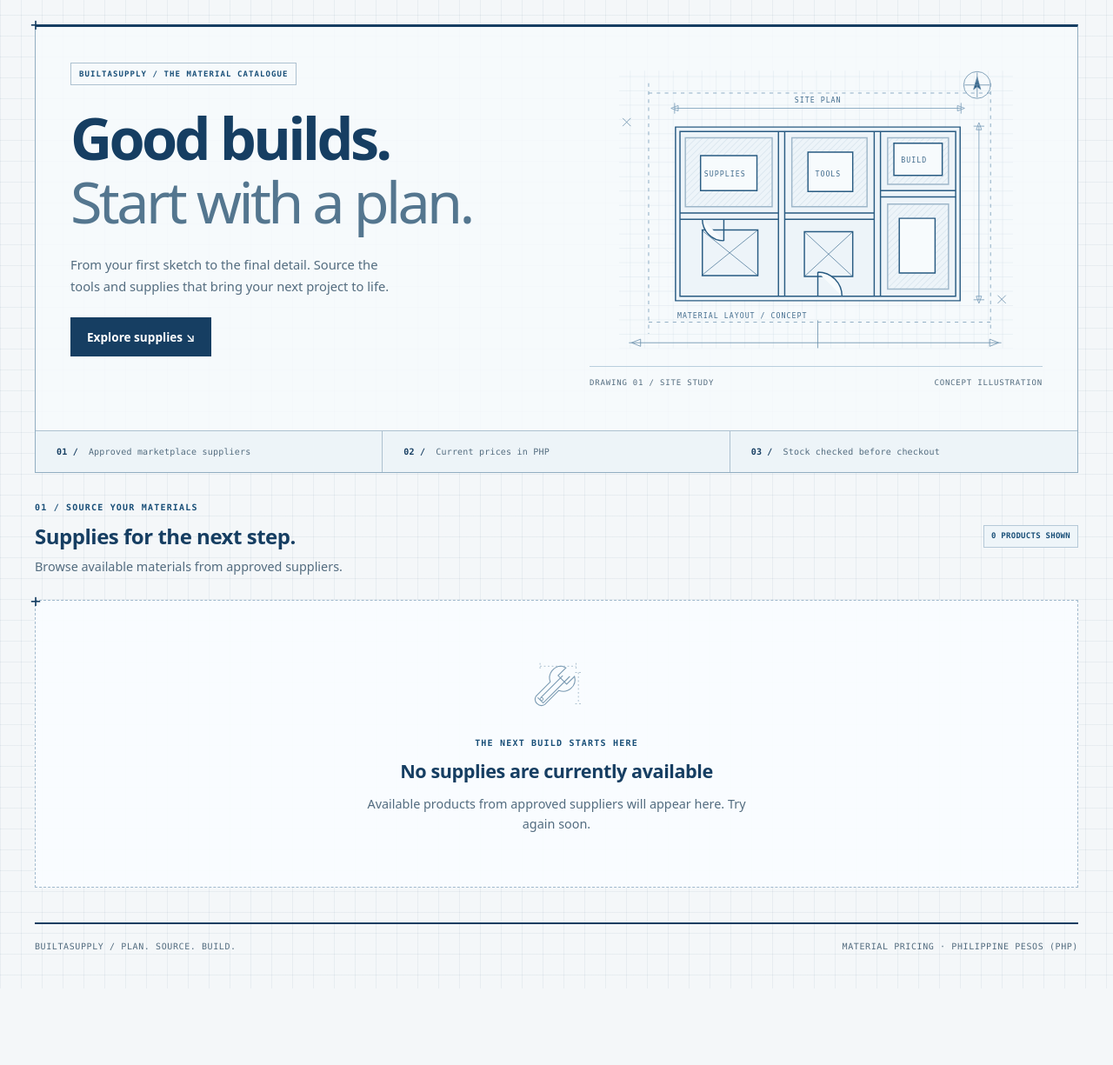
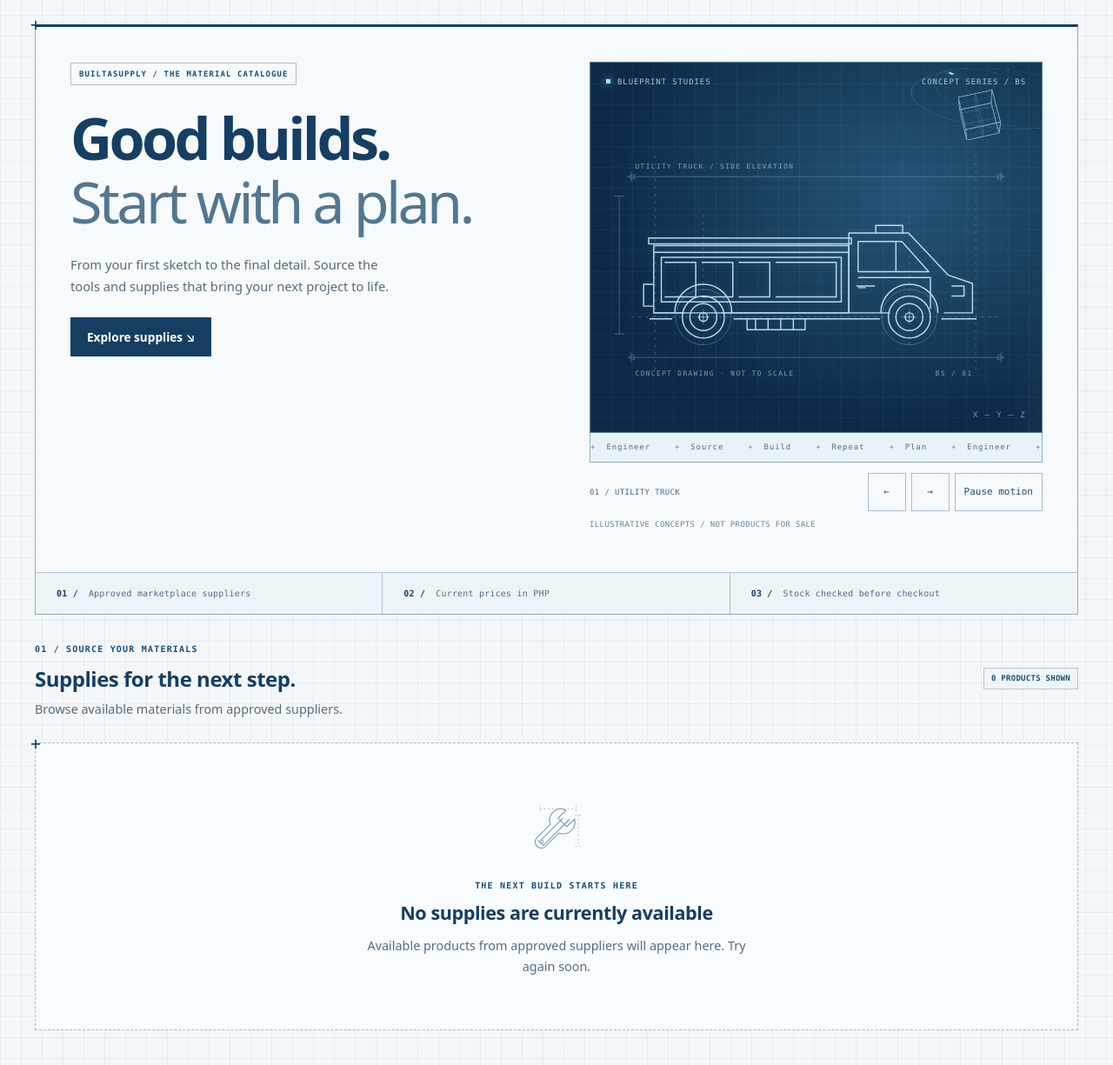
Before and after one commit to JOHNARVINTUM/Buildasupply, a Django app: page /shop/ in a window 1280 px wide. Shown: the part 127-1352 px from the top of the page at 87% size. Before the commit the page ends 1264 px from the top, so only its background shows below. Run offline with Django 5.2, Linux system fonts and the light colour scheme; data that the repository does not hold is empty.

Commit message:
feat: add animated vehicle blueprint showcase

```diff
--- a/templates/carts/browse.html
+++ b/templates/carts/browse.html
@@ -5,7 +5,7 @@
 {% block customer_content %}
 <section class="hero">
   <div><span class="eyebrow">BUILTASUPPLY / The material catalogue</span><h1>Good builds.<br><span>Start with a plan.</span></h1><p>From your first sketch to the final detail. Source the tools and supplies that bring your next project to life.</p><a class="button" href="#supplies">Explore supplies <span aria-hidden="true">↘</span></a></div>
-  {% include 'customers/includes/site_plan.html' %}
+  {% include 'customers/includes/blueprint_showcase.html' %}
   <div class="hero-strip"><div><b>01 /</b> Approved marketplace suppliers</div><div><b>02 /</b> Current prices in PHP</div><div><b>03 /</b> Stock checked before checkout</div></div>
 </section>
 <section id="supplies" aria-labelledby="catalogue-heading">
--- /dev/null
+++ b/templates/customers/includes/blueprint_showcase.html
@@ -0,0 +1,99 @@
+<style>
+/* Motion is confined to this decorative marketplace showcase. */
+.blueprint-showcase{min-width:0;width:100%;align-self:center;color:#b8d9ef;margin-bottom:24px;--scene-line:#8ebfdf}
+.blueprint-showcase .motion-stage{position:relative;isolation:isolate;background:radial-gradient(ellipse at 70% 35%,#235477,#0c2945 70%);border:1px solid #517f9f;overflow:hidden;aspect-ratio:1.22;perspective:800px}
+.blueprint-showcase .motion-stage::before{content:'';position:absolute;inset:0;background-image:linear-gradient(#acd6f70d 1px,transparent 1px),linear-gradient(90deg,#acd6f70d 1px,transparent 1px);background-size:24px 24px;pointer-events:none}
+.blueprint-showcase .scene-heading{position:absolute;inset:16px 18px auto;display:flex;justify-content:space-between;gap:12px;font:9px/1.5 ui-monospace,Consolas,monospace;letter-spacing:.1em;text-transform:uppercase;z-index:3;color:#a4c7df}
+.blueprint-showcase .scene-heading span:first-child::before{content:'';display:inline-block;width:5px;height:5px;background:#9ce5f3;margin:0 8px 1px 0;box-shadow:0 0 10px #9ce5f3}
+.blueprint-showcase .vehicle-slides{position:absolute;inset:64px 8px 22px;z-index:2;display:grid;align-items:center}
+.blueprint-showcase .vehicle-slide{grid-area:1/1;opacity:0;visibility:hidden;transform:translateY(14px);transition:opacity .7s,transform .7s,visibility .7s;min-width:0}
+.blueprint-showcase .vehicle-slide.active{opacity:1;visibility:visible;transform:translateY(0)}
+.blueprint-showcase .vehicle-drawing{display:block;width:100%;height:auto;filter:drop-shadow(0 0 4px #a9d9ff22)}
+.blueprint-showcase .vehicle-slide .plan{padding:0 20px}
+.blueprint-showcase .vehicle-slide .plan svg{max-height:280px}
+.blueprint-showcase .vehicle-slide .plan-caption{display:none}
+.blueprint-showcase .vehicle-slide .plan{filter:brightness(1.9) saturate(.4)}
+.blueprint-showcase .scan-line{position:absolute;inset:0 auto 0 -20%;width:20%;background:linear-gradient(90deg,transparent,#a9d9ff0e,transparent);border-right:1px solid #a9d9ff22;transform:skewX(-12deg);animation:blueprint-scan 8s linear infinite paused;pointer-events:none;z-index:4}
+.blueprint-showcase .orbit{position:absolute;width:200px;height:200px;top:-62px;right:-50px;border:1px solid #83bad84d;border-radius:50%;transform:rotateX(58deg) rotateZ(0deg);animation:blueprint-orbit 22s linear infinite paused;pointer-events:none}
+.blueprint-showcase .orbit::before{content:'';position:absolute;top:26px;left:23px;width:6px;height:6px;background:#a9e6f2;box-shadow:0 0 16px #a9e6f2;border-radius:50%}
+.blueprint-showcase .orbit.second{width:150px;height:150px;top:-36px;right:-24px;transform:rotateX(35deg) rotateY(48deg);animation-direction:reverse;animation-duration:30s;border-style:dashed}
+.blueprint-showcase .model-position{position:absolute;top:41px;right:52px;perspective:500px;opacity:.7;z-index:1}
+.blueprint-showcase .wire-model{width:40px;height:40px;position:relative;transform-style:preserve-3d;transform:rotateX(-22deg) rotateY(35deg);animation:blueprint-model 18s linear infinite paused}
+.blueprint-showcase .wire-face{position:absolute;inset:0;border:1px solid #9cd8f1;background:linear-gradient(90deg,transparent 48%,#9cd8f13b 49%,#9cd8f13b 51%,transparent 52%),linear-gradient(transparent 48%,#9cd8f13b 49%,#9cd8f13b 51%,transparent 52%);backface-visibility:visible}
+.blueprint-showcase .wire-face:nth-child(1){transform:translateZ(20px)}.blueprint-showcase .wire-face:nth-child(2){transform:rotateY(90deg) translateZ(20px)}.blueprint-showcase .wire-face:nth-child(3){transform:rotateY(180deg) translateZ(20px)}.blueprint-showcase .wire-face:nth-child(4){transform:rotateY(-90deg) translateZ(20px)}.blueprint-showcase .wire-face:nth-child(5){transform:rotateX(90deg) translateZ(20px)}.blueprint-showcase .wire-face:nth-child(6){transform:rotateX(-90deg) translateZ(20px)}
+.blueprint-showcase .scene-axis{position:absolute;bottom:15px;right:18px;font:9px ui-monospace,Consolas,monospace;letter-spacing:.15em;opacity:.6}
+.blueprint-showcase .drawing-ribbon{overflow:hidden;border:1px solid #8fadc3;border-top:0;color:#4e718a;background:#e9f2f8}
+.blueprint-showcase .ribbon-track{width:max-content;display:flex;animation:blueprint-ticker 32s linear infinite paused}
+.blueprint-showcase .ribbon-set{display:flex;gap:28px;align-items:center;padding:10px 14px;font:9px/1.5 ui-monospace,Consolas,monospace;letter-spacing:.1em;white-space:nowrap}
+.blueprint-showcase .ribbon-set span::before{content:'+';margin-right:12px;color:#6a91b1}
+.blueprint-showcase .motion-controls{display:none;align-items:center;justify-content:space-between;gap:10px;flex-wrap:wrap;margin-top:12px;color:#476a84}
+.blueprint-showcase.is-ready .motion-controls{display:flex}
+.blueprint-showcase .motion-caption{font:9px/1.6 ui-monospace,Consolas,monospace;letter-spacing:.04em;text-transform:uppercase}
+.blueprint-showcase .scene-buttons{display:flex;gap:6px;align-items:center}
+.customer-workspace .blueprint-showcase .scene-buttons button{margin:0;padding:5px 10px;min-height:44px;min-width:44px;font:11px/1.5 ui-monospace,Consolas,monospace;background:transparent;color:#234e6e;border:1px solid #a4bdce}
+.customer-workspace .blueprint-showcase .scene-buttons button:hover{background:#dcebf5}
+.customer-workspace .blueprint-showcase .scene-buttons button:disabled{cursor:default;opacity:.6}
+.blueprint-showcase.is-playing :is(.scan-line,.orbit,.wire-model,.ribbon-track){animation-play-state:running}
+@keyframes blueprint-scan{to{left:125%}}
+@keyframes blueprint-orbit{to{transform:rotateX(58deg) rotateZ(360deg)}}
+@keyframes blueprint-model{to{transform:rotateX(338deg) rotateY(395deg)}}
+@keyframes blueprint-ticker{to{transform:translateX(-50%)}}
+@media(max-width:700px){.blueprint-showcase{max-width:520px;justify-self:center;margin:4px 0 24px}.blueprint-showcase .motion-stage{aspect-ratio:1.32}.blueprint-showcase .motion-caption{font-size:8px}}
+@media(prefers-reduced-motion:reduce){.blueprint-showcase *{animation:none!important;transition:none!important}}
+</style>
+<div class="blueprint-showcase" data-blueprint-showcase>
+  <div class="motion-stage" aria-hidden="true">
+    <div class="scene-heading"><span>Blueprint studies</span><span>Concept series / BS</span></div>
+    <div class="orbit"></div><div class="orbit second"></div>
+    <div class="model-position"><div class="wire-model"><i class="wire-face"></i><i class="wire-face"></i><i class="wire-face"></i><i class="wire-face"></i><i class="wire-face"></i><i class="wire-face"></i></div></div>
+    <div class="vehicle-slides" id="blueprint-slides">
+      <div class="vehicle-slide active" data-caption="01 / Utility truck" aria-hidden="false">{% include 'customers/includes/vehicle_blueprint.html' with vehicle='truck' %}</div>
+      <div class="vehicle-slide" data-caption="02 / Earthmoving equipment" aria-hidden="true">{% include 'customers/includes/vehicle_blueprint.html' with vehicle='excavator' %}</div>
+      <div class="vehicle-slide" data-caption="03 / Architectural study" aria-hidden="true">{% include 'customers/includes/site_plan.html' %}</div>
+    </div>
+    <div class="scan-line"></div><span class="scene-axis">X — Y — Z</span>
+  </div>
+  <div class="drawing-ribbon" aria-hidden="true"><div class="ribbon-track">{% for repeat in '12' %}<div class="ribbon-set"><span>Plan</span><span>Engineer</span><span>Source</span><span>Build</span><span>Repeat</span></div>{% endfor %}</div></div>
+  <div class="motion-controls"><span class="motion-caption" data-motion-caption>01 / Utility truck</span><div class="scene-buttons"><button type="button" data-scene-previous aria-label="Previous blueprint illustration" aria-controls="blueprint-slides">←</button><button type="button" data-scene-next aria-label="Next blueprint illustration" aria-controls="blueprint-slides">→</button><button type="button" data-motion-toggle aria-pressed="false">Pause motion</button></div></div>
+  <span class="motion-caption" style="display:block;margin-top:8px;color:#6b8496">Illustrative concepts / not products for sale</span>
+</div>
+<script>
+(() => {
+  const root = document.querySelector('[data-blueprint-showcase]');
+  if (!root) return;
+  const slides = [...root.querySelectorAll('.vehicle-slide')];
+  const caption = root.querySelector('[data-motion-caption]');
+  const toggle = root.querySelector('[data-motion-toggle]');
+  const reduced = window.matchMedia('(prefers-reduced-motion: reduce)');
+  let current = 0, userPaused = false, inView = true, timer = null;
+  const show = (index) => {
+    current = (index + slides.length) % slides.length;
+    slides.forEach((slide, i) => {
+      slide.classList.toggle('active', i === current);
+      slide.setAttribute('aria-hidden', String(i !== current));
+    });
+    caption.textContent = slides[current].dataset.caption;
+  };
+  const sync = () => {
+    const playing = !userPaused && !reduced.matches && !document.hidden && inView;
+    root.classList.toggle('is-playing', playing);
+    toggle.textContent = reduced.matches ? 'Reduced motion' : userPaused ? 'Play motion' : 'Pause motion';
+    toggle.disabled = reduced.matches;
+    toggle.setAttribute('aria-pressed', String(userPaused || reduced.matches));
+    clearInterval(timer);
+    timer = playing ? setInterval(() => show(current + 1), 7000) : null;
+  };
+  root.querySelector('[data-scene-previous]').addEventListener('click', () => { show(current - 1); sync(); });
+  root.querySelector('[data-scene-next]').addEventListener('click', () => { show(current + 1); sync(); });
+  toggle.addEventListener('click', () => { userPaused = !userPaused; sync(); });
+  document.addEventListener('visibilitychange', sync);
+  reduced.addEventListener('change', sync);
+  if ('IntersectionObserver' in window) {
+    new IntersectionObserver(([entry]) => { inView = entry.isIntersecting; sync(); }, { threshold: 0.1 }).observe(root);
+  }
+  window.addEventListener('pagehide', () => clearInterval(timer));
+  window.addEventListener('pageshow', sync);
+  root.classList.add('is-ready');
+  sync();
+})();
+</script>
--- /dev/null
+++ b/templates/customers/includes/vehicle_blueprint.html
@@ -0,0 +1,27 @@
+<svg viewBox="0 0 520 320" fill="none" focusable="false" aria-hidden="true" class="vehicle-drawing">
+<defs><pattern id="vehicle-grid-{{ vehicle }}" width="20" height="20" patternUnits="userSpaceOnUse"><path d="M20 0H0V20" stroke="currentColor" stroke-opacity=".12" stroke-width=".6"/></pattern></defs>
+<path d="M20 20h480v280H20z" fill="url(#vehicle-grid-{{ vehicle }})"/>
+<g stroke="currentColor" stroke-width=".7" opacity=".45"><path d="M40 55h440M40 49v12m440-12v12M40 270h440M40 264v12m440-12v12M26 78v164m-6-164h12m-12 164h12"/><path d="M36 55l8-3v6l-8-3m448 0-8-3v6l8-3M36 270l8-3v6l-8-3m448 0-8-3v6l8-3"/><path d="M69 30v260M450 30v260" stroke-dasharray="3 6"/></g>
+{% if vehicle == 'excavator' %}
+<g stroke="currentColor" stroke-width="1.5" stroke-linejoin="round">
+<path d="M106 221h171a19 19 0 0 1 0 38H106a19 19 0 0 1 0-38Z"/><path d="M107 227h168a13 13 0 0 1 0 26H107a13 13 0 0 1 0-26Z"/><path d="M109 221v6m18-6v6m18-6v6m18-6v6m18-6v6m18-6v6m18-6v6m18-6v6m18-6v6m18-6v6M109 253v6m18-6v6m18-6v6m18-6v6m18-6v6m18-6v6m18-6v6m18-6v6m18-6v6m18-6v6" stroke-width=".7"/>
+<circle cx="112" cy="240" r="8"/><circle cx="272" cy="240" r="8"/><circle cx="145" cy="240" r="6"/><circle cx="174" cy="240" r="6"/><circle cx="203" cy="240" r="6"/><circle cx="232" cy="240" r="6"/>
+<path d="M119 219v-35h43v-64h68l15 68h26v29H119ZM169 126h54l11 48h-65v-48Z"/><path d="M179 126v48m-10-12h62m-104 32h26v16h-26zM205 180h22m-28 15h55m-55 6h55" stroke-width=".8"/>
+<path d="m245 188 67-112 16 2-64 119-19-9Zm67-112 18-10 92 90-9 11-91-80m91 80 15 45-23 17-19-10 15-12-2-36"/>
+<path d="m273 150 41-49m-44 44 40-50m42 4 47 47m-43-51 47 47M420 191l16 25 28-1-4 15-18 14-28-6-15-20"/><path d="m414 238 1 8m12-5 1 8m12-6 1 8m10-12 3 7"/>
+<circle cx="254" cy="190" r="4"/><circle cx="321" cy="80" r="4"/><circle cx="418" cy="160" r="3"/><path d="M192 210h36v11h-36"/>
+</g>
+<g stroke="currentColor" stroke-width=".6" opacity=".5"><path d="M323 41v173M81 113h218M322 67a45 45 0 0 1 37 20" stroke-dasharray="3 5"/><circle cx="321" cy="80" r="17"/><path d="M301 80h40m-20-20v40"/></g>
+{% else %}
+<g stroke="currentColor" stroke-width="1.5" stroke-linejoin="round">
+<path d="M67 137h232v80H67v-80Zm0 8h232M76 151h214v53H76v-53ZM80 157h37v41H80m44-41h37v41h-37m44-41h37v41h-37m44-41h72v41h-72"/>
+<path d="M299 217v-95h71l47 50 29 10v35h-34m-113 0h38m-234 0H67m81 0h200m-11 0a34 34 0 0 1 68 0M92 217a34 34 0 0 1 68 0"/>
+<path d="M310 132h52l32 36h-84v-36ZM355 132v36m-45 7h86v37m-86-25h9m102-2h15v12h-15m-113-12h22"/>
+<circle cx="126" cy="222" r="25"/><circle cx="126" cy="222" r="16"/><circle cx="126" cy="222" r="5"/><circle cx="371" cy="222" r="25"/><circle cx="371" cy="222" r="16"/><circle cx="371" cy="222" r="5"/>
+<path d="M62 224h27m73 0h174m73 0h42M178 225v12h69v-12m-59 0v12m15-12v12m15-12v12m15-12v12M61 135h241v-7H61v7Zm270-12v-10h32v10M67 183H55v26h12"/>
+<path d="M119 222h14m-7-7v14m238-7h14m-7-7v14" stroke-width=".7"/>
+</g>
+<g stroke="currentColor" stroke-width=".6" opacity=".5"><path d="M126 100v157M371 100v157M41 222h437" stroke-dasharray="3 5"/><circle cx="126" cy="222" r="33"/><circle cx="371" cy="222" r="33"/></g>
+{% endif %}
+<g fill="currentColor" opacity=".65" font-family="monospace" font-size="8" letter-spacing="1.5"><text x="45" y="45">{% if vehicle == 'excavator' %}EARTHWORK / SIDE ELEVATION{% else %}UTILITY TRUCK / SIDE ELEVATION{% endif %}</text><text x="45" y="292">CONCEPT DRAWING · NOT TO SCALE</text><text x="402" y="292">BS / {% if vehicle == 'excavator' %}02{% else %}01{% endif %}</text></g>
+</svg>
```
